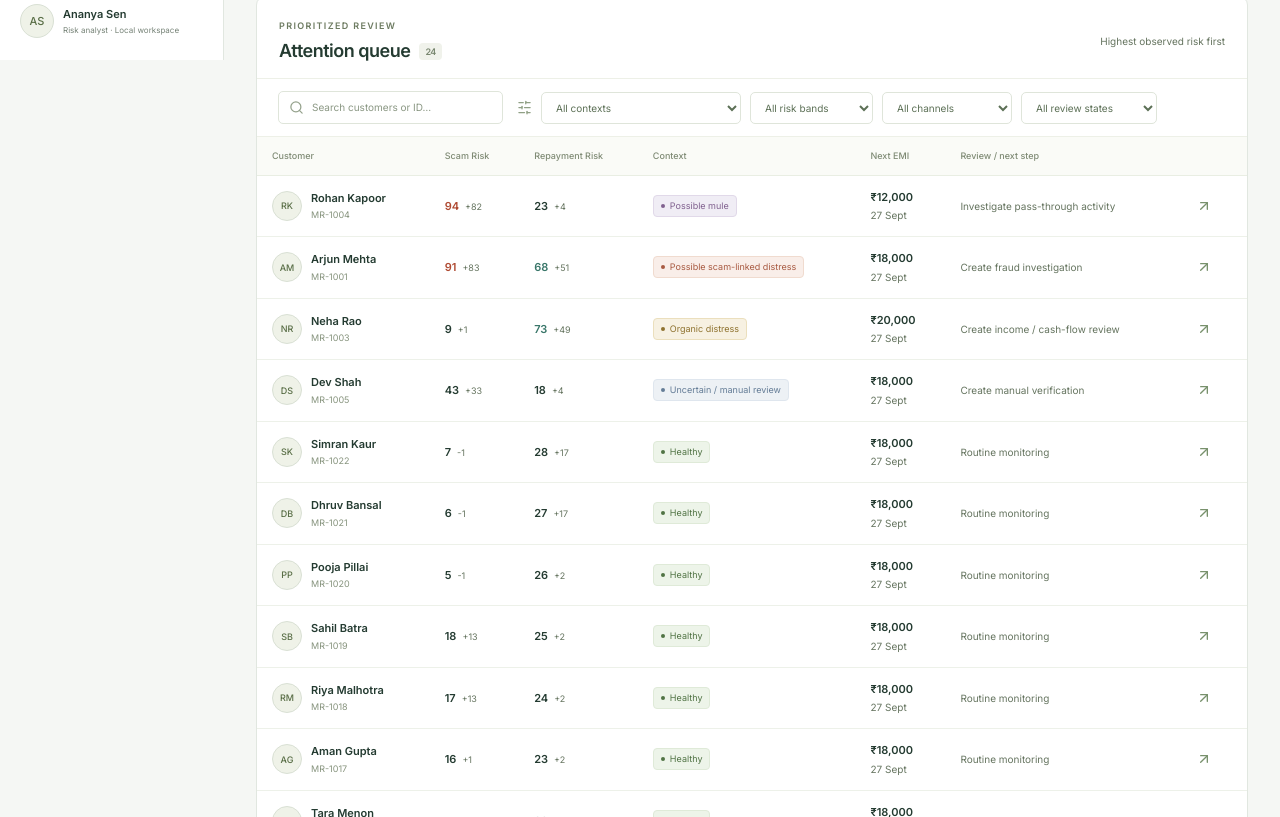
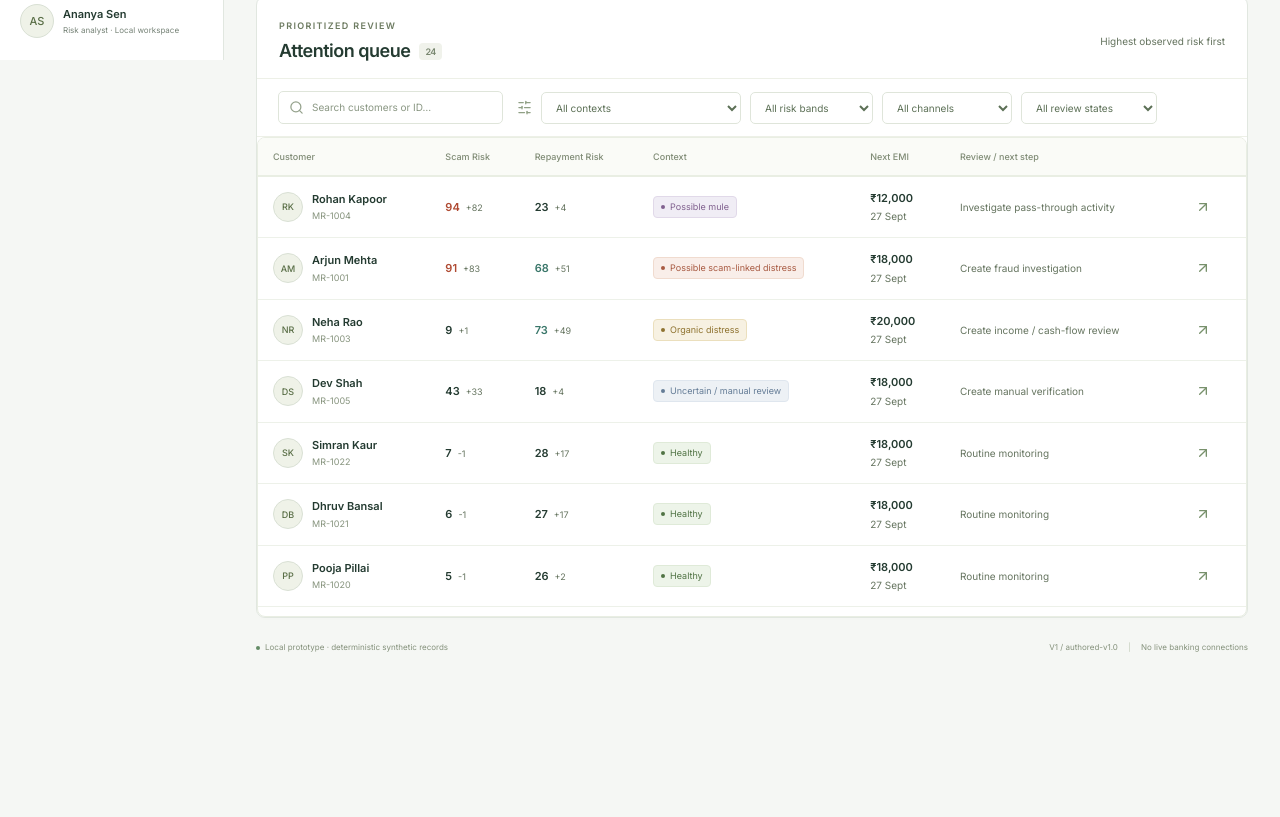
Before and after one commit to Mehul-37/fintech_hack, a React (Vite) app: page / in a window 1280 px wide. Shown: the part 740-1557 px from the top of the page. After the commit the page ends 1413 px from the top, so only its background shows below. Built offline with nearby package versions, Linux system fonts and the light colour scheme.

Commit message:
Add minimal light scrollbar to profiles queue list and dataset specification

```diff
--- a/src/styles.css
+++ b/src/styles.css
@@ -715,7 +715,28 @@ input[type='date'] {
   color: #556f54;
 }
 .table-wrap {
+  max-height: 480px;
+  overflow-y: auto;
   overflow-x: auto;
+  border: 1px solid #e9eee3;
+  border-radius: 8px;
+  scrollbar-width: thin;
+  scrollbar-color: #cdd8c8 transparent;
+}
+.table-wrap::-webkit-scrollbar {
+  width: 6px;
+  height: 6px;
+}
+.table-wrap::-webkit-scrollbar-track {
+  background: transparent;
+  border-radius: 999px;
+}
+.table-wrap::-webkit-scrollbar-thumb {
+  background: #cdd8c8;
+  border-radius: 999px;
+}
+.table-wrap::-webkit-scrollbar-thumb:hover {
+  background: #a3b89d;
 }
 table {
   width: 100%;
@@ -724,12 +745,16 @@ table {
   text-align: left;
 }
 th {
+  position: sticky;
+  top: 0;
+  z-index: 5;
   font-size: 9px;
   color: #7f8b75;
   font-weight: 500;
   background: #fafbf7;
   padding: 12px 15px;
   border-bottom: 1px solid #e9eee3;
+  box-shadow: inset 0 -1px 0 #e9eee3;
   white-space: nowrap;
 }
 td {
```
Also changed, not shown: 2 other files (tests, documents, lock files or other folders).
